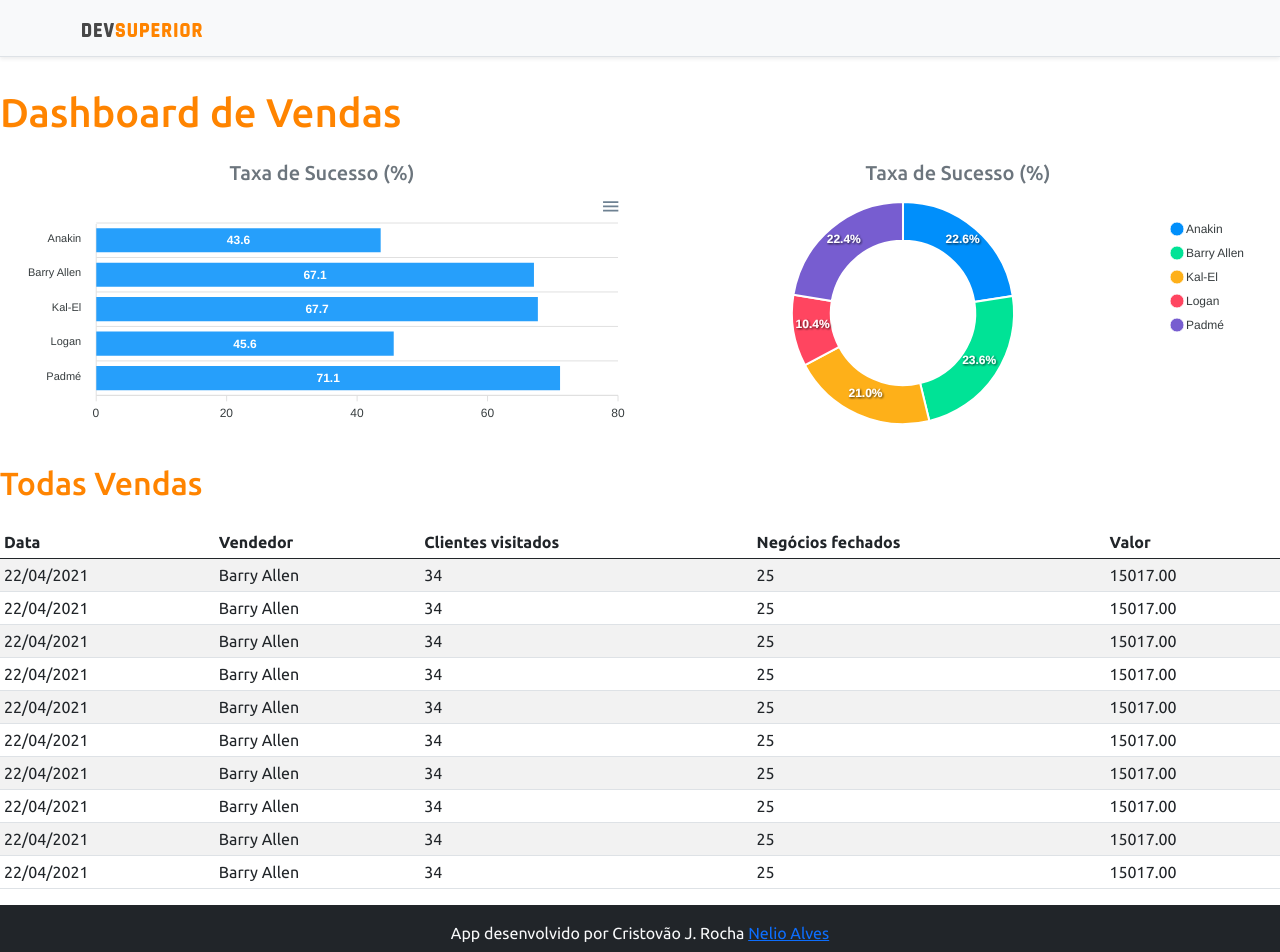
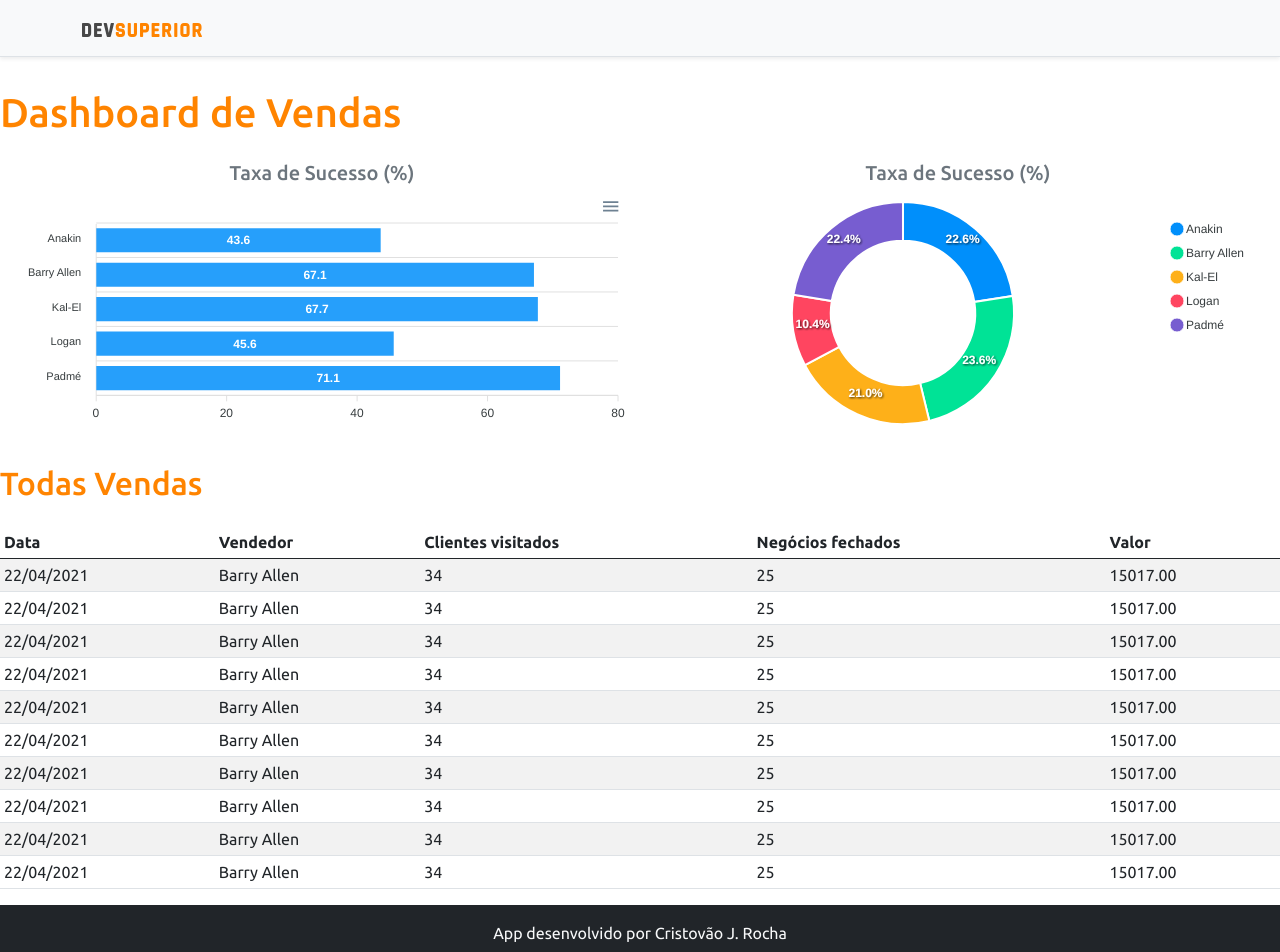
Before and after one commit to crjose/Projeto-SDS3, a React (Create React App) app in the folder frontend/: page / in a window 1280 px wide. Shown: the top 952 px of the page. Built offline with nearby package versions, Linux system fonts and the light colour scheme.

Commit message:
Statit Charts 3

```diff
--- a/frontend/src/components/Footer/index.tsx
+++ b/frontend/src/components/Footer/index.tsx
@@ -4,7 +4,7 @@ const Footer = () => {
     return (
         <footer className="footer mt-auto py-3 bg-dark">
             <div className="container">
-                <p className="text-light">App desenvolvido por Cristovão J. Rocha <a href="https://github.com/crjose" target="_blank" rel="noreferrer">Nelio Alves</a></p>
+                <p className="text-light">App desenvolvido por Cristovão J. Rocha <a href="https://github.com/crjose" target="_blank" rel="noreferrer"></a></p>
                 <p className="text-light"><small><strong>Semana Spring React</strong><br />
       Evento promovido pela escola DevSuperior: <a href="https://instagram.com/devsuperior.ig" target="_blank" rel="noreferrer">@devsuperior.ig</a></small></p>
             </div>
```
